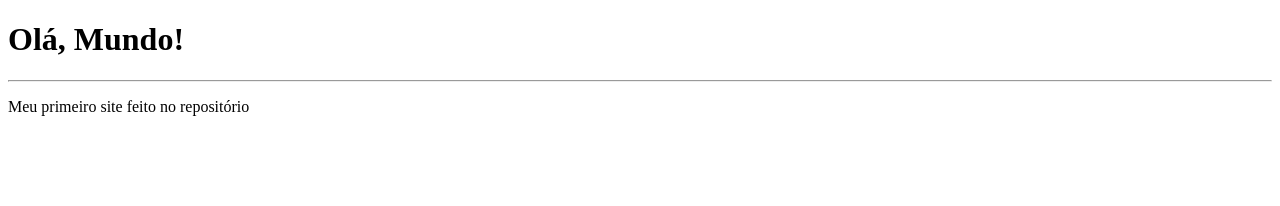
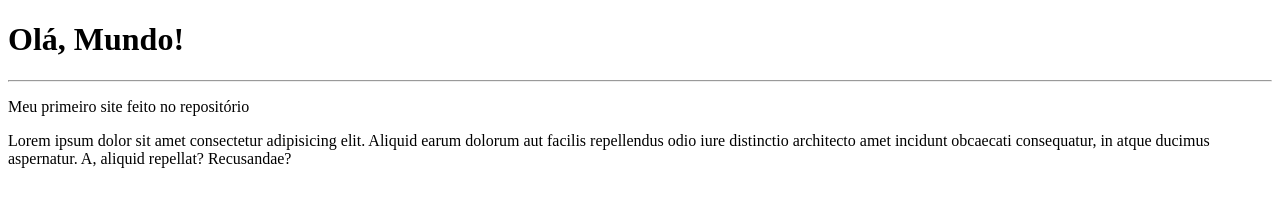
Before and after one commit to lcarboneto/OlaMundo, a plain HTML site: page Site_Exemplo/index.html in a window 1280 px wide. Drawn offline with Linux system fonts and the light colour scheme.

Commit message:
Update index.html

```diff
--- a/Site_Exemplo/index.html
+++ b/Site_Exemplo/index.html
@@ -9,5 +9,6 @@
     <h1>Olá, Mundo!</h1>
     <hr>
     <p>Meu primeiro site feito no repositório</p>
+    <p>Lorem ipsum dolor sit amet consectetur adipisicing elit. Aliquid earum dolorum aut facilis repellendus odio iure distinctio architecto amet incidunt obcaecati consequatur, in atque ducimus aspernatur. A, aliquid repellat? Recusandae?</p>
 </body>
 </html>
```
